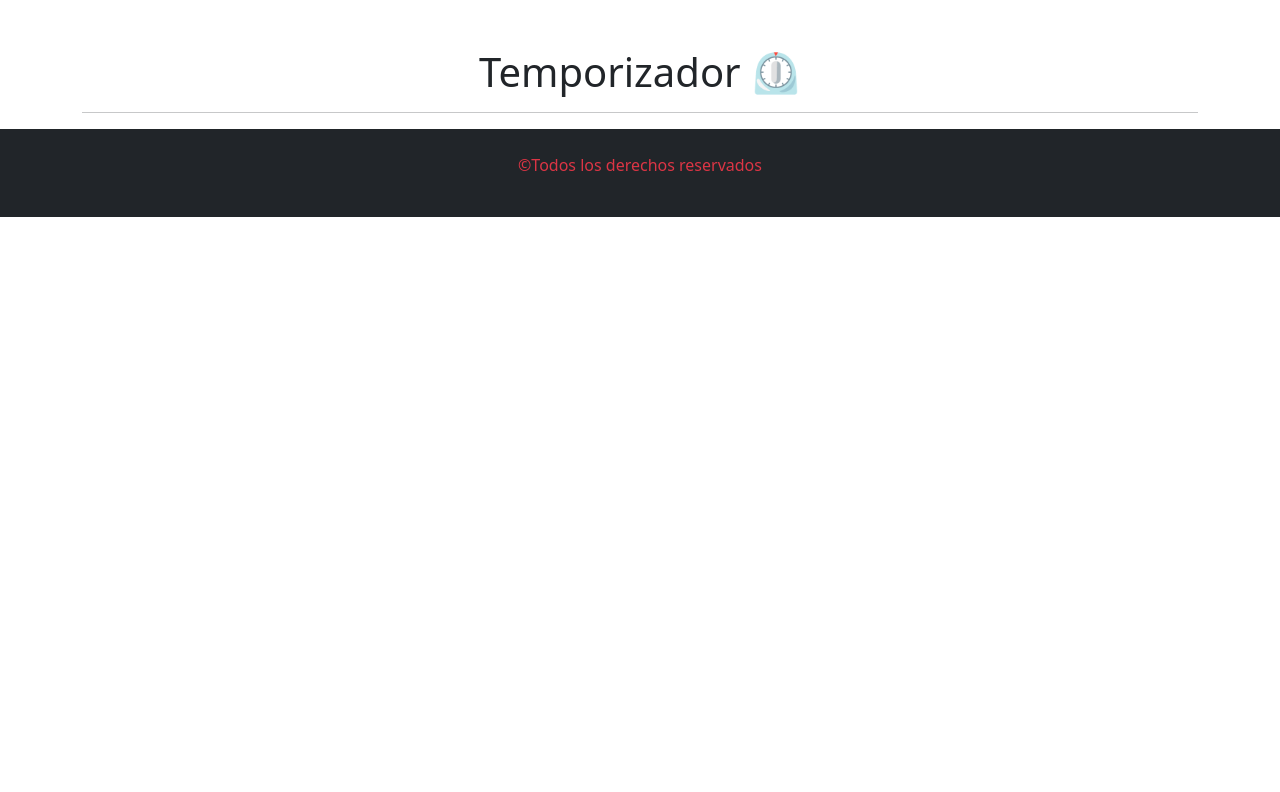
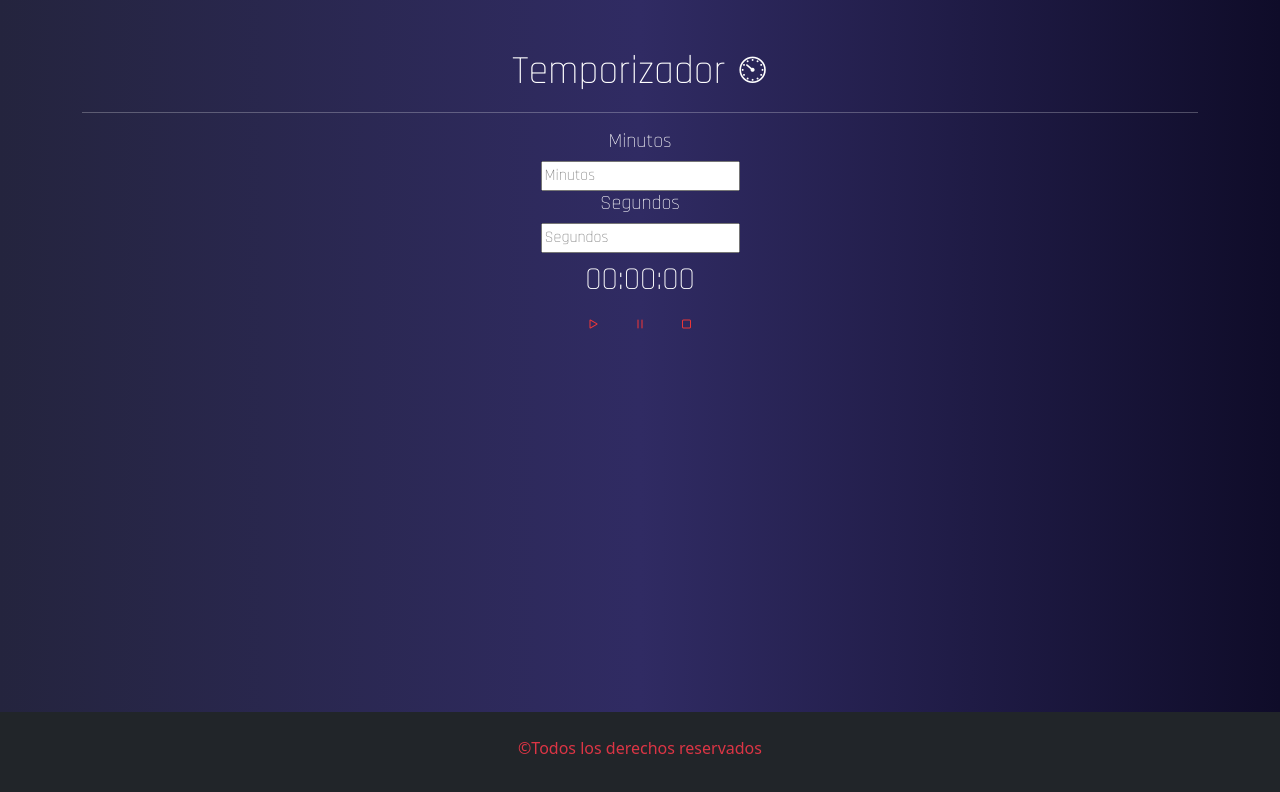
Before and after one commit to estebanrm1/temporizadorWeb, a plain HTML site: page index.html in a window 1280 px wide. Drawn offline with nearby package versions, Linux system fonts and the light colour scheme.

Commit message:
Se completo la estructura al index y se agrego el sonido

```diff
--- a/css/style.css
+++ b/css/style.css
@@ -0,0 +1,20 @@
+body{
+    min-height: 100vh;
+    display:flex;
+    flex-direction: column;
+    background: #0f0c29;
+    background: -webkit-linear-gradient(to right, #24243e, #302b63, #0f0c29);
+    background: linear-gradient(to right, #24243e, #302b63, #0f0c29);
+}
+
+main {
+    font-family: 'Rajdhani', sans-serif;
+    flex-grow: 1;
+    color: white;
+    text-align: center;
+}
+
+
+i{
+    color: rgb(241, 55, 55);
+}
--- a/index.html
+++ b/index.html
@@ -22,6 +22,24 @@
     <main class="text-center container">
         <h1 class="mt-5">Temporizador ⏲</h1>
         <hr>
+        <div id="contenedorInput">
+            <div>
+                <h5>Minutos</h5>
+                <input type="number" class="input" id="minutos" placeholder="Minutos" required>
+            </div>
+            <div>
+                <h5>Segundos</h5>
+                <input type="number" class="input" id="segundos" placeholder="Segundos" required>
+            </div>
+        </div>
+        <div class="my-2">
+            <h2 id="tiempoRestante">00:00:00</h2>
+            <button id="btnIniciar" class="btn btn-outline"><i class="bi bi-play"></i></button>
+            <button id="btnPausar" class="btn btn-outline"><i class="bi bi-pause"></i></button>
+            <button id="btnParar" class="btn btn-outline"><i class="bi bi-stop"></i></button>
+        </div>
+
+
     </main>
     <footer class="bg-dark text-danger text-center py-4">
         <p>&copy;Todos los derechos reservados</p>
```
Also changed, not shown: 1 other file.
